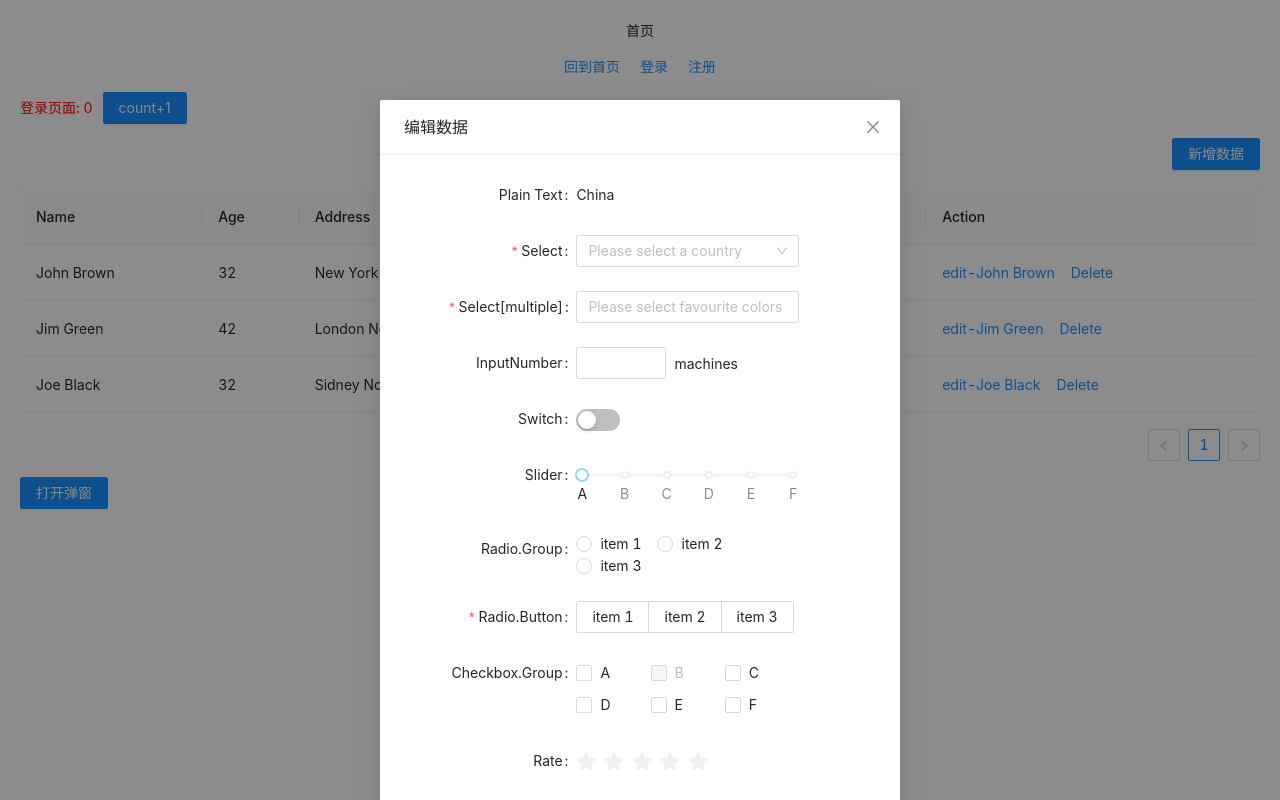
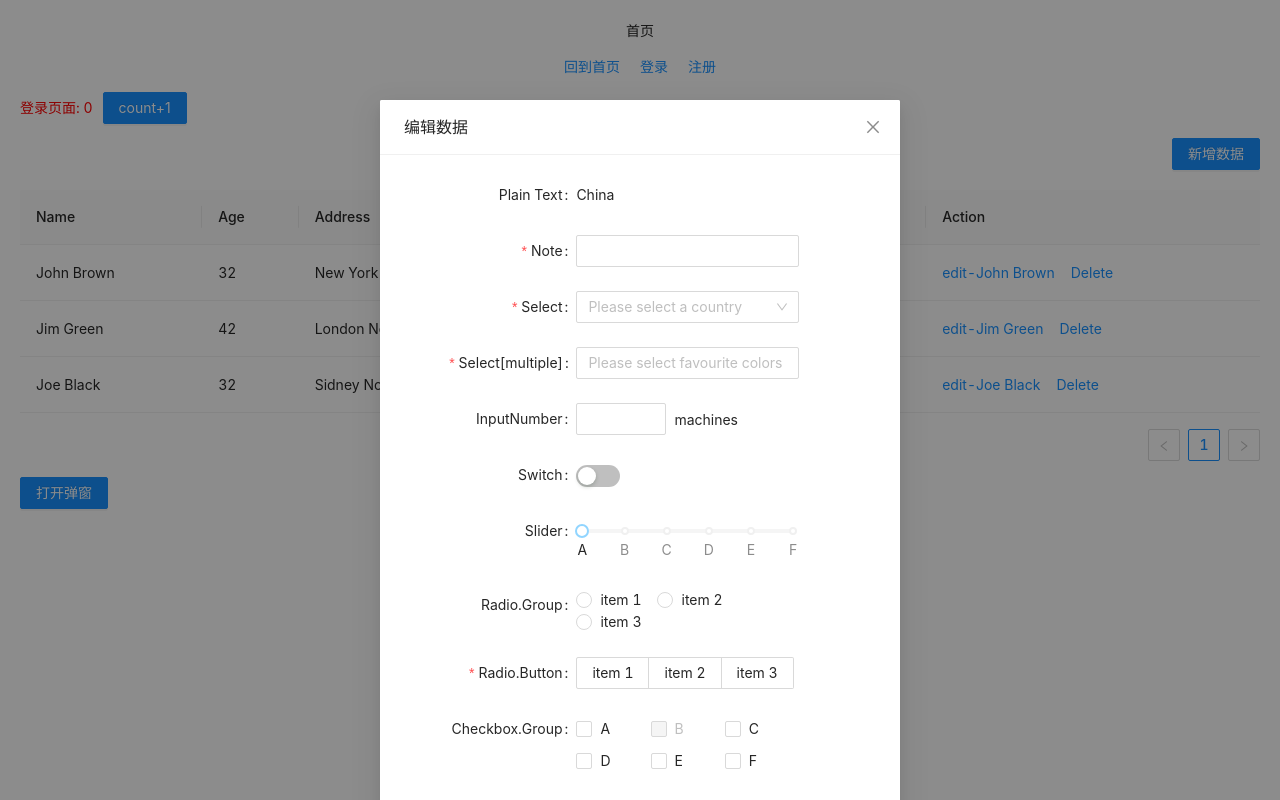
Before and after one commit to zilinglong/my-react-app, a React app: page /login in a window 1280 px wide. Both pictures are taken after a click on the button "打开弹窗". Built offline with nearby package versions, Linux system fonts and the light colour scheme.

Commit message:
feat: 添加input框

```diff
--- a/src/views/Login/components/Dialog/index.js
+++ b/src/views/Login/components/Dialog/index.js
@@ -1,6 +1,6 @@
 import React, { Component } from 'react';
 // import { Modal, Button, Form, Select, Input } from 'antd';
-import { Modal, Form, Select, InputNumber, Switch, Radio,  Slider, Button, Upload, Rate, Checkbox, Row, Col, Space } from 'antd';
+import { Modal, Form, Select, InputNumber, Switch, Radio,  Slider, Button, Upload, Rate, Checkbox, Row, Col, Space, Input } from 'antd';
 import { UploadOutlined, InboxOutlined } from '@ant-design/icons';
 const { Option } = Select;
 
@@ -65,7 +65,8 @@ class DialogCreateEdit extends Component {
       slider: 12,
       'select-country': 'china',
       'select-multiple': ['red'],
-      'radio-button': 'b'
+      'radio-button': 'b',
+      'note': 'hello'
     });
   }
   handleCancel = () => {
@@ -125,12 +126,24 @@ class DialogCreateEdit extends Component {
               //   slider: 12,
               //   'select-country': 'china',
               //   'select-multiple': ['red'],
-              //   'radio-button': 'b'
+              //   'radio-button': 'b',
+              //   'note': 'hello'
               // }}
             >
               <Form.Item label="Plain Text">
                 <span className="ant-form-text">China</span>
               </Form.Item>
+              <Form.Item
+                name="note"
+                label="Note"
+                rules={[
+                  {
+                    required: true,
+                  },
+                ]}
+              >
+          <Input />
+        </Form.Item>
               <Form.Item
                 name="select-country"
                 label="Select"
```
